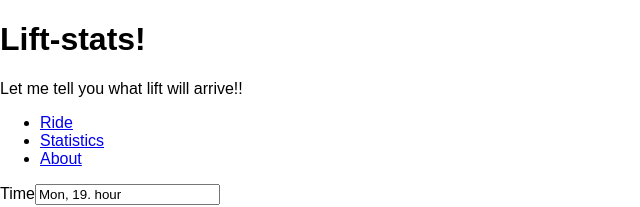
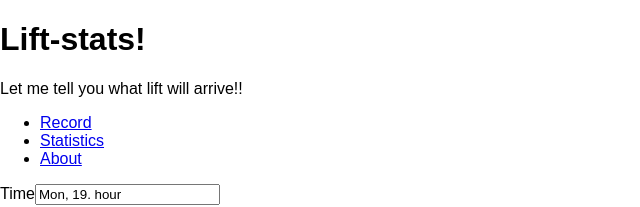
Before and after one commit to kovaja/kovaja-lift-stats, a React (Create React App) app in the folder client/: page / in a window 1280 px wide. Shown: the top 207 px of the page, without its empty margins (0-640 px from the left). Built offline with nearby package versions, Linux system fonts and the light colour scheme; the HTML template or start-up script is replaced by a standard one.

Commit message:
Rename ride to record to be aligned with backend

```diff
--- a/client/src/home/Home.js
+++ b/client/src/home/Home.js
@@ -1,7 +1,7 @@
 import React, { Component } from 'react';
 import { Switch, Route } from 'react-router-dom';
 import Header from './components/Header';
-import Ride from './pages/ride/Ride';
+import Record from './pages/record/Record';
 import Statistics from './pages/statistics/Statistics';
 import About from './pages/about/About';
 
@@ -11,7 +11,7 @@ export default class Home extends Component {
       <div className="lift-stats-home container-fluid">
         <Header></Header>
         <Switch>
-          <Route exact path='/' component={Ride}/>
+          <Route exact path='/' component={Record}/>
           <Route path='/statistics' component={Statistics}/>
           <Route path='/about' component={About}/>
         </Switch>
--- a/client/src/home/components/Header.js
+++ b/client/src/home/components/Header.js
@@ -15,7 +15,7 @@ export default class Header extends Component {
           </div>
           <ul className="nav nav-tabs">
             <li className="nav-item">
-              <Link className="nav-link active" to='/'>Ride</Link>
+              <Link className="nav-link active" to='/'>Record</Link>
             </li>
             <li className="nav-item">
               <Link className="nav-link" to='/statistics'>Statistics</Link>
--- a/client/src/home/pages/ride/Ride.js
+++ b/client/src/home/pages/record/Record.js
@@ -6,7 +6,7 @@ import ApiService from '../../services/api.service';
 
 const DAYS = ['Mon', 'Tue', 'Wen', 'Thu', 'Fri', 'Sat', 'Sun'];
 
-export default class Ride extends Component {
+export default class Record extends Component {
   constructor(props) {
     super(props);
     this.state = this.getInitialState();
```
Also changed, not shown: client/src/home/pages/record/components/DirectionSelector.js (renamed from client/src/home/pages/ride/components/DirectionSelector.js), client/src/home/pages/record/components/FloorSelector.js (renamed from client/src/home/pages/ride/components/FloorSelector.js), client/src/home/pages/record/components/LiftSelector.js (renamed from client/src/home/pages/ride/components/LiftSelector.js).
